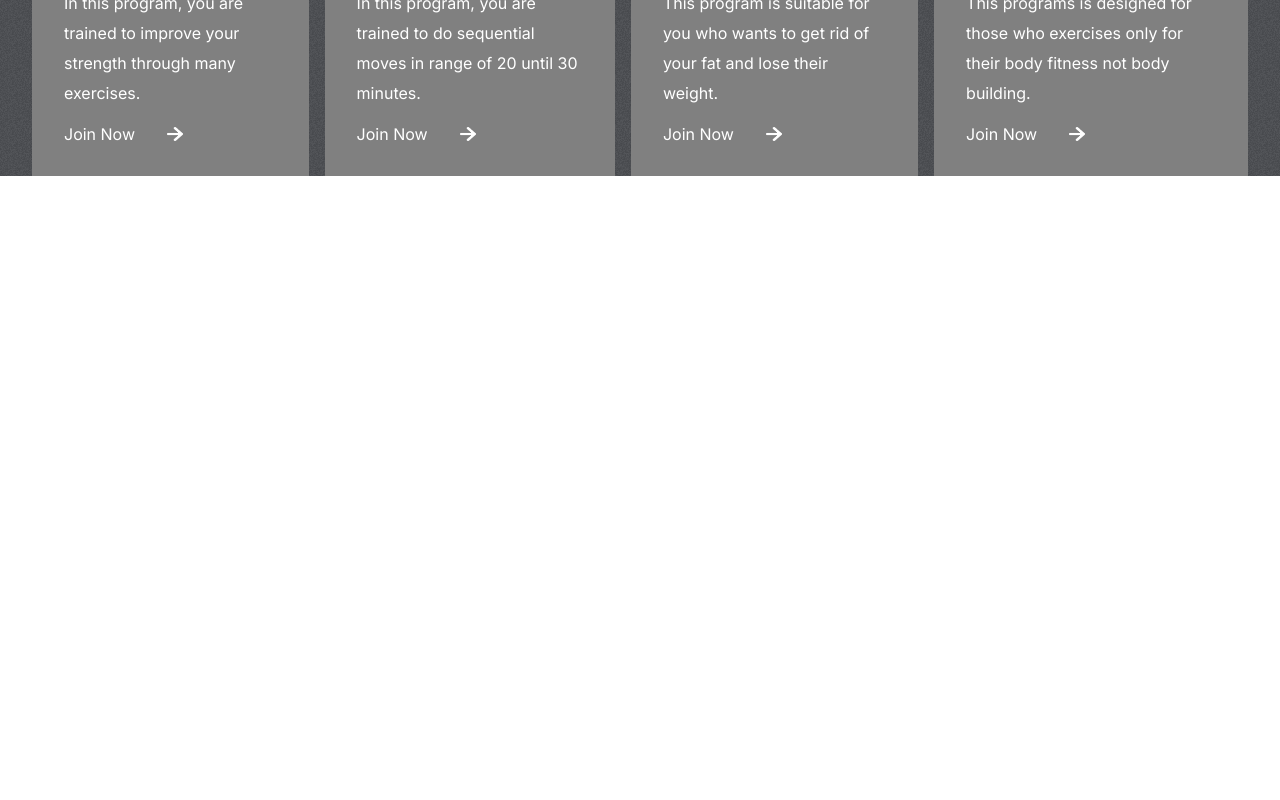
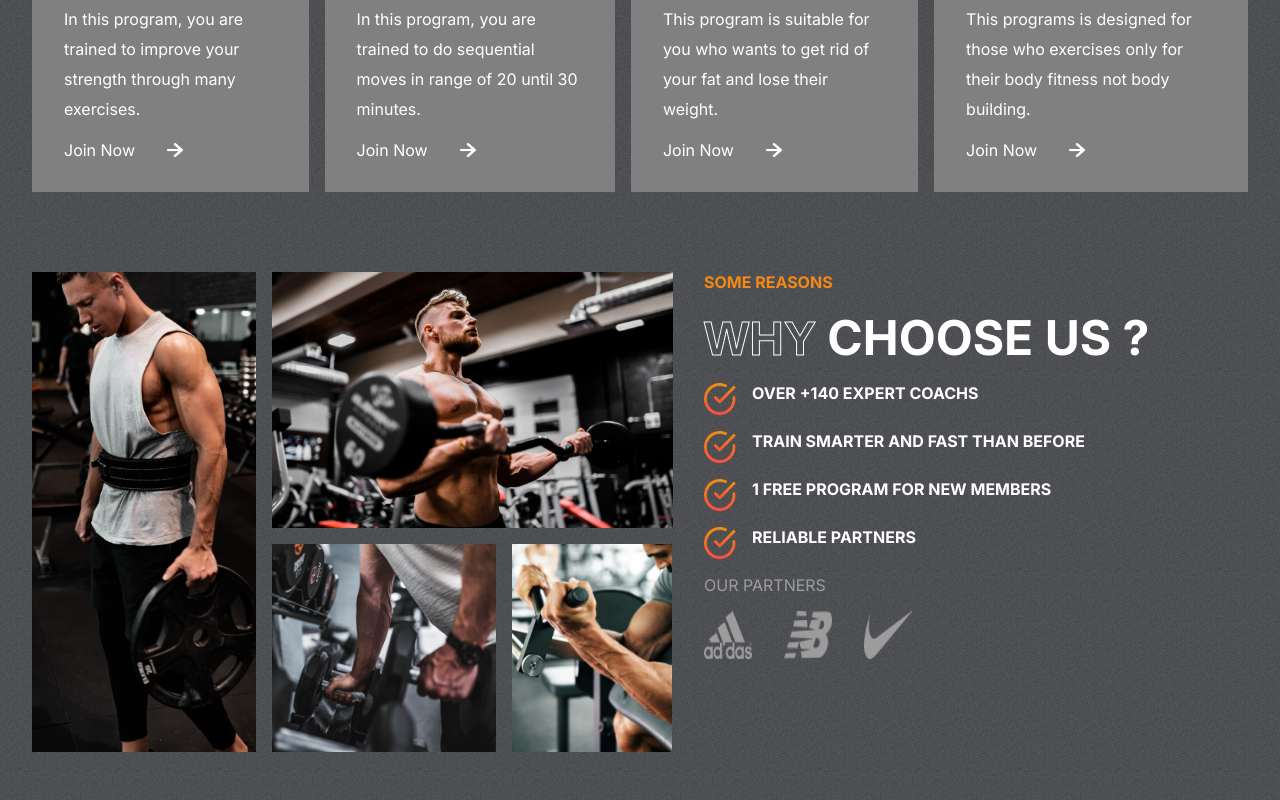
Before and after one commit to Mohamedadelsaleh/Gym-App, a React (Create React App) app: page / in a window 1280 px wide. Shown: the part 1016-1816 px from the top of the page. Before the commit the page ends 1192 px from the top, so only its background shows below. Built offline with nearby package versions, Linux system fonts and the light colour scheme.

Commit message:
Reasons component

```diff
--- a/src/App.css
+++ b/src/App.css
@@ -15,7 +15,7 @@
   background-color: var(--appColor);
   display: flex;
   flex-direction: column;
-  gap: 4rem;
+  gap: 5rem;
   overflow: hidden;
 }
 ::-webkit-scrollbar{
--- a/src/App.js
+++ b/src/App.js
@@ -1,6 +1,7 @@
 import './App.css';
 import Hero from './Components/Hero/Hero';
 import Programs from './Components/Programs/Programs';
+import Reasons from './Components/Reasons/Reasons';
 
 
 function App() {
@@ -8,6 +9,7 @@
     <div className="App">
         <Hero />
         <Programs />
+        <Reasons />
     </div>
   );
 }
--- a/src/Components/Programs/Programs.jsx
+++ b/src/Components/Programs/Programs.jsx
@@ -12,9 +12,9 @@
                 <span className="stroke-text">to shape you</span>
             </div>
             <div className="program-categories">
-                {programsData.map((program) =>
+                {programsData.map((program, idx) =>
                         (
-                            <div className="category">
+                            <div className="category" key={idx}>
                                 {program.image}
                                 <span>{program.heading}</span>
                                 <span>{program.details}</span>
--- /dev/null
+++ b/src/Components/Reasons/Reasons.css
@@ -0,0 +1,89 @@
+.Reasons {
+    padding: 0 2rem;
+    display: flex;
+    gap: 2rem;
+}
+
+.left-reasons {
+    flex: 1 1;
+    display: grid;
+    grid-template-columns: repeat(3, 1fr) ;
+    gap: 1rem;
+    grid-auto-rows: 1fr;
+}
+
+.left-reasons > img {
+    object-fit: cover;
+}
+
+.left-reasons > :nth-child(1) {
+    width: 14rem;
+    grid-row: 1/3;
+    height: 30rem;
+}
+
+.left-reasons > :nth-child(2) {
+    width: auto;
+    height: 16rem;
+    grid-column: 2/4;
+}
+
+.left-reasons > :nth-child(3) {
+    width: 14rem;
+    grid-column: 2/3;
+    grid-row: 2;
+    height: 13rem;
+}
+
+.left-reasons > :nth-child(4) {
+    width: 10rem;
+    grid-row: 2;
+    grid-column: 3/4;
+    height: 13rem;
+}
+
+.right-reasons {
+    flex: 1 1;
+    text-transform: uppercase;
+    gap: 1rem;
+    display: flex;
+    flex-direction: column;
+}
+
+.right-reasons > span {
+    font-weight: bold;
+    color: var(--orange);
+}
+
+.right-reasons > div {
+    color: white;
+    font-size: 3rem;
+    font-weight: bold;
+}
+
+.details-r {
+    display: flex;
+    flex-direction: column;
+    gap: 1rem;
+}
+
+.details-r > div {
+    display: flex;
+    font-size: 1rem;
+    gap: 1rem;
+}
+
+.details-r > div > img {
+    width: 2rem;
+    height: 2rem;
+}
+
+.partners {
+    display: flex;
+    gap: 2rem;
+}
+
+.partners > img {
+    width: 3rem;
+    height: 3rem;
+}
--- /dev/null
+++ b/src/Components/Reasons/Reasons.jsx
@@ -0,0 +1,56 @@
+import React from 'react'
+import './Reasons.css'
+import image1 from '../../assets/image1.png'
+import image2 from '../../assets/image2.png'
+import image3 from '../../assets/image3.png'
+import image4 from '../../assets/image4.png'
+import nb from '../../assets/nb.png'
+import adidas from '../../assets/adidas.png'
+import nike from '../../assets/nike.png'
+import tick from '../../assets/tick.png'
+
+const Reasons = () => {
+    return (
+        <div className="Reasons" id="reasons">
+            <div className="left-reasons">
+                <img src={image1} alt="image1" />
+                <img src={image2} alt="image1" />
+                <img src={image3} alt="image1" />
+                <img src={image4} alt="image1" />
+            </div>
+            <div className="right-reasons">
+                <span>Some reasons</span>
+                <div>
+                    <span className="stroke-text">Why</span>
+                    <span> choose Us ?</span>
+                </div>
+                <div className="details-r">
+                    <div>
+                        <img src={tick} alt='tick' />
+                        <span>OVER +140 EXPERT COACHS</span>
+                    </div>
+                    <div>
+                        <img src={tick} alt='tick' />
+                        <span>TRAIN SMARTER AND FAST THAN BEFORE</span>
+                    </div>
+                    <div>
+                        <img src={tick} alt='tick' />
+                        <span>1 FREE PROGRAM FOR NEW MEMBERS</span>
+                    </div>
+                    <div>
+                        <img src={tick} alt='tick' />
+                        <span>RELIABLE PARTNERS</span>
+                    </div>
+                </div>
+                <span style={{ color: "var(--gray)", fontWeight: "normal" }}>OUR PARTNERS</span>
+                <div className='partners'>
+                    <img src={adidas} alt='adidas' />
+                    <img src={nb} alt='nb' />
+                    <img src={nike} alt='nike' />
+                </div>
+            </div>
+        </div>
+    )
+}
+
+export default Reasons
```
